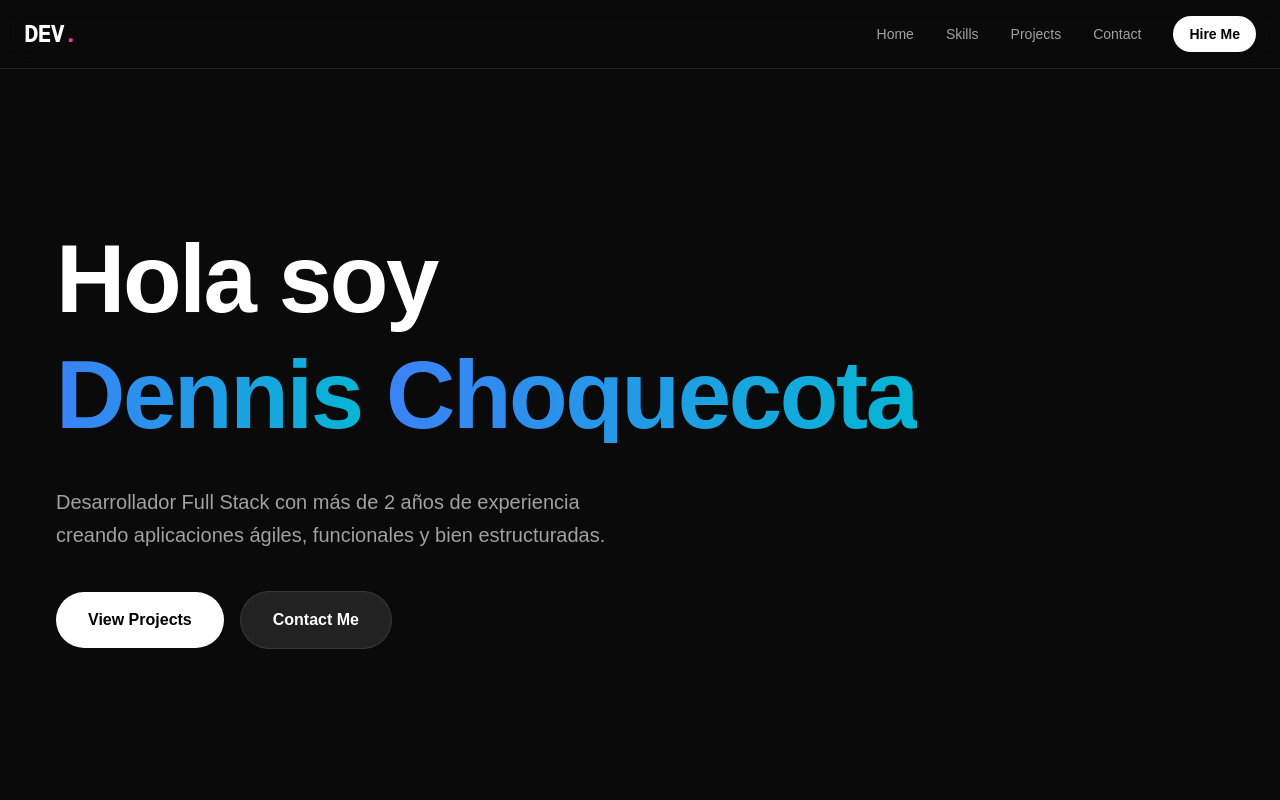
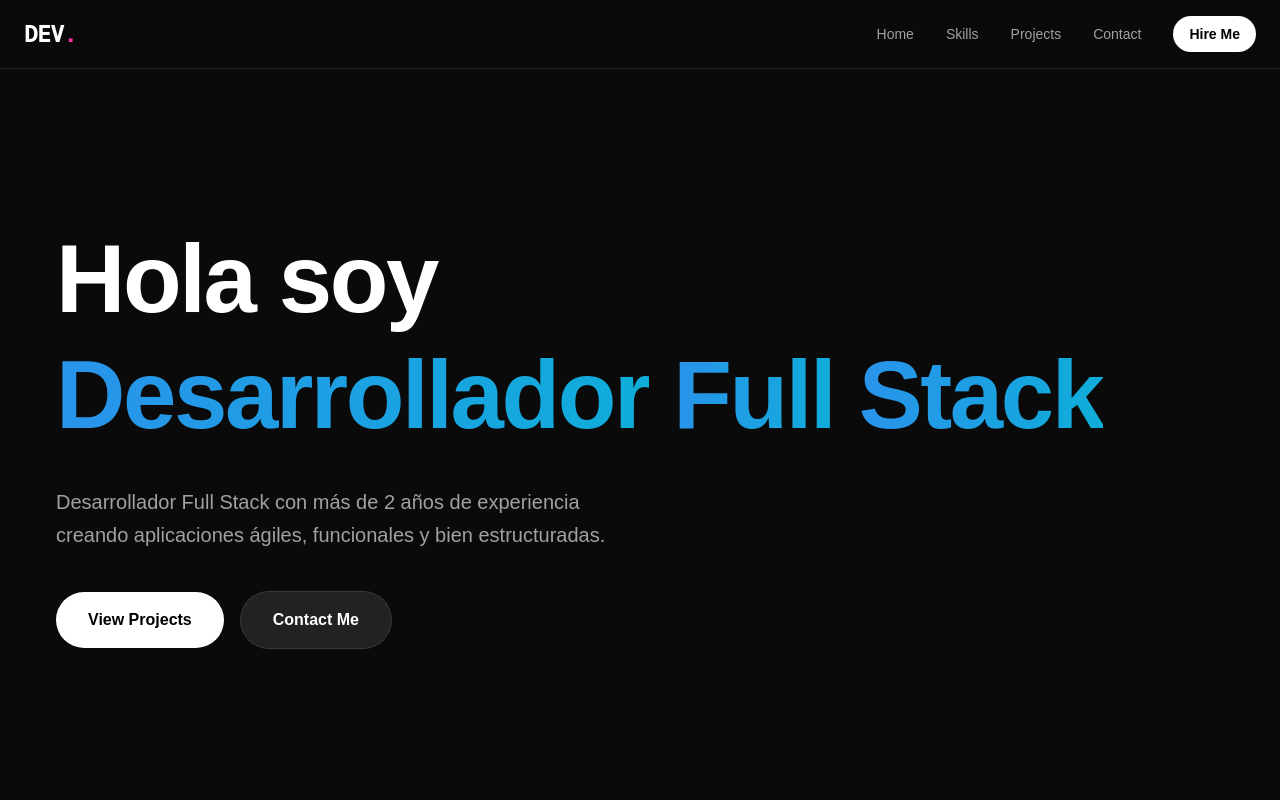
Before and after one commit to DennisChoquecota/portafolio, a Next.js app: page / in a window 1280 px wide. Shown: the top 800 px of the page. Built offline with nearby package versions, Linux system fonts and the light colour scheme.

Commit message:
update hero, add styles.css

```diff
--- a/app/components/Hero.tsx
+++ b/app/components/Hero.tsx
@@ -2,50 +2,39 @@
 
 import { animate, splitText, stagger } from "animejs";
 import { useEffect, useRef, useState } from "react";
+import "./styles.css";
 
 export function Hero() {
-  const titleRef = useRef<HTMLHeadingElement>(null);
-  const descriptionRef = useRef<HTMLParagraphElement>(null);
   const textRef = useRef<HTMLParagraphElement>(null);
-  const buttonsRef = useRef<HTMLDivElement>(null);
-  const imageRef = useRef<HTMLDivElement>(null);
-  const circleRef = useRef<HTMLDivElement>(null);
 
-  // Textos y gradientes alternantes
   const textos = [
-    { text: "Desarrollador Full Stack", gradient: ["#ec4899", "#8b5cf6"] }, // pink → violet
-    { text: "Dennis Choquecota", gradient: ["#3b82f6", "#06b6d4"] }, // blue → cyan
+    { text: "Dennis Choquecota", gradient: ["#ec4899", "#8b5cf6"] },
+    { text: "Desarrollador Full Stack", gradient: ["#3b82f6", "#06b6d4"] },
   ];
 
   const [index, setIndex] = useState(0);
-
-  // Cambio automático de texto
   useEffect(() => {
     const cambio = setInterval(() => {
       setIndex((prev) => (prev + 1) % textos.length);
-    }, 4000); // 4s para que encaje con la animación
+    }, 4000);
 
     return () => clearInterval(cambio);
   }, []);
-
-  // Animación del texto
   useEffect(() => {
     if (!textRef.current) return;
 
-    // Actualizamos el contenido
     textRef.current.textContent = textos[index].text;
 
-    // SplitText crea spans para cada palabra
     const { words } = splitText(textRef.current, { words: { wrap: "clip" } });
 
-    // Aplicamos gradiente a cada palabra
     words.forEach((word: HTMLElement) => {
   word.style.backgroundImage = `linear-gradient(to right, ${textos[index].gradient[0]}, ${textos[index].gradient[1]})`;
+      word.style.backgroundSize = "200% 200%"; // necesario para animar
       word.style.webkitBackgroundClip = "text";
       word.style.color = "transparent";
+      word.style.animation = "gradientMove 3s linear infinite"; // aplica la animación a cada palabra
     });
 
-    // Animación vertical
     animate(words, {
       y: [{ to: ["100%", "0%"] }, { to: "-100%", delay: 2200, ease: "in(3)" }],
       duration: 1400,
@@ -101,7 +90,7 @@ export function Hero() {
             <div className="relative h-[1.2em] mt-5 overflow-visible">
               <p
                 ref={textRef}
-  className="absolute left-0 right-0 lg:left-0 lg:right-auto whitespace-nowrap text-transparent"
+                className="absolute left-0 right-0 lg:left-0 lg:right-auto whitespace-nowrap text-transparent gradient-animate"
                 style={{
                   backgroundImage: `linear-gradient(to right, ${textos[0].gradient[0]}, ${textos[0].gradient[1]})`,
                   WebkitBackgroundClip: "text",
@@ -113,8 +102,7 @@ export function Hero() {
             </div>
           </h1>
 
-          <p
-          className="text-lg md:text-xl text-neutral-400 max-w-2xl mx-auto lg:mx-0 mb-10 leading-relaxed">
+          <p className="text-lg md:text-xl text-neutral-400 max-w-2xl mx-auto lg:mx-0 mb-10 leading-relaxed">
             Desarrollador Full Stack con más de 2 años de experiencia creando
             aplicaciones ágiles, funcionales y bien estructuradas.
           </p>
--- /dev/null
+++ b/app/components/styles.css
@@ -0,0 +1,10 @@
+@keyframes gradientMove {
+  0% { background-position: 0% 50%; }
+  50% { background-position: 100% 50%; }
+  100% { background-position: 0% 50%; }
+}
+
+.gradient-animate {
+  background-size: 200% 200%;
+  animation: gradientMove 3s linear infinite;
+}
```
Lines whose indentation alone changed are shown as unchanged.
